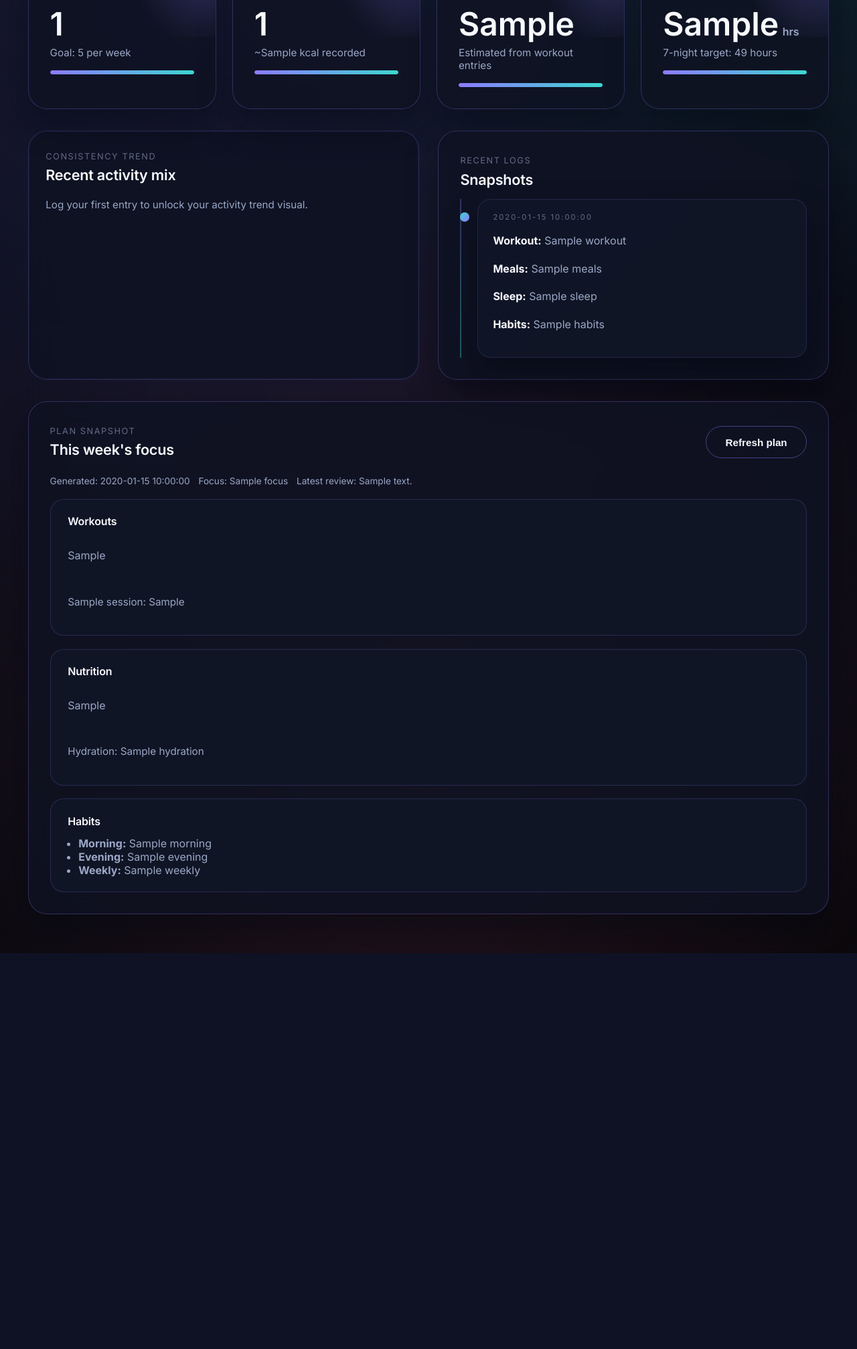
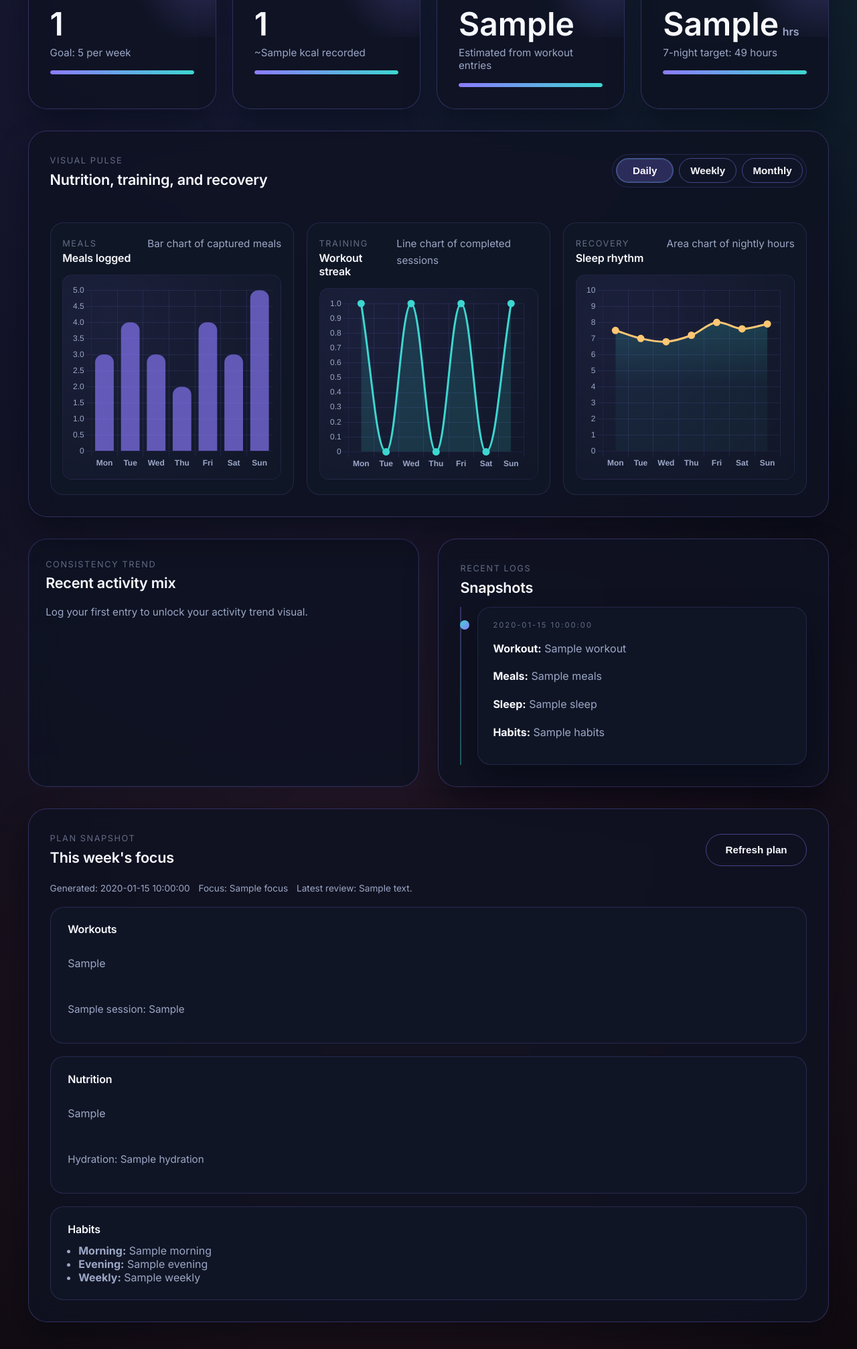
Before and after one commit to justnkev/testing_ai, a Flask app: template app/templates/dashboard.html in a window 1280 px wide. Shown: the part 428-2442 px from the top of the page at 67% size. Before the commit the page ends 1851 px from the top, so only its background shows below. Run offline with Flask 3, Linux system fonts and the light colour scheme; the template is opened without the code that fills it: most values are stand-ins (such as "Sample title", 1, 10 or a date in 2020); parts of the project's set-up code (start-up, migrations or seed data) failed here and were passed over; some libraries are stand-ins or nearby versions.

Commit message:
Add interactive charts to dashboard

```diff
--- a/app/static/css/styles.css
+++ b/app/static/css/styles.css
@@ -1088,6 +1088,79 @@ input[type="file"] {
   grid-template-columns: repeat(auto-fit, minmax(160px, 1fr));
 }
 
+.chart-section {
+  display: grid;
+  gap: 1.6rem;
+}
+
+.chart-header {
+  align-items: center;
+}
+
+.chart-toggle {
+  display: inline-flex;
+  gap: 0.5rem;
+  padding: 0.35rem;
+  background: rgba(17, 23, 39, 0.85);
+  border: 1px solid rgba(140, 123, 255, 0.18);
+  border-radius: 999px;
+}
+
+.chart-toggle .fv-button {
+  padding: 0.55rem 0.95rem;
+  min-width: 86px;
+  border-radius: 999px;
+}
+
+.chart-toggle .fv-button.is-active {
+  background: rgba(140, 123, 255, 0.24);
+  border-color: rgba(140, 123, 255, 0.42);
+  box-shadow: inset 0 0 0 1px rgba(61, 214, 208, 0.25);
+}
+
+.chart-grid {
+  display: grid;
+  gap: 1.2rem;
+  grid-template-columns: repeat(auto-fit, minmax(260px, 1fr));
+}
+
+.chart-card {
+  margin: 0;
+  padding: 1.2rem 1.1rem 1.4rem;
+  border-radius: var(--radius-md);
+  border: 1px solid rgba(140, 123, 255, 0.16);
+  background: rgba(17, 23, 39, 0.92);
+  display: grid;
+  gap: 0.9rem;
+}
+
+.chart-card__header {
+  display: flex;
+  justify-content: space-between;
+  gap: 0.8rem;
+  align-items: flex-start;
+}
+
+.chart-card__header h4 {
+  margin: 0.2rem 0 0;
+}
+
+.chart-card__canvas {
+  background: radial-gradient(circle at 20% 20%, rgba(140, 123, 255, 0.1), rgba(17, 23, 39, 0.9));
+  border-radius: var(--radius-sm);
+  padding: 0.75rem;
+  border: 1px solid rgba(140, 123, 255, 0.1);
+}
+
+.chart-card canvas {
+  width: 100%;
+  height: 260px;
+}
+
+.chart-grid .stat-detail {
+  margin: 0;
+}
+
 .auth-card {
   max-width: 420px;
   margin: 3rem auto 4rem;
@@ -1115,6 +1188,11 @@ input[type="file"] {
 @media (max-width: 992px) {
   .fitvision-shell {
     flex-direction: column;
+  }
+
+  .chart-toggle {
+    width: 100%;
+    justify-content: space-between;
   }
 
   .fitvision-sidebar {
@@ -1151,6 +1229,10 @@ input[type="file"] {
     flex-direction: column;
   }
 
+  .chart-grid {
+    grid-template-columns: 1fr;
+  }
+
   .fitvision-topbar {
     padding: 1.2rem;
   }
--- a/app/static/js/dashboard.js
+++ b/app/static/js/dashboard.js
@@ -1,7 +1,6 @@
 document.addEventListener('DOMContentLoaded', () => {
   const promptTarget = document.querySelector('[data-weekly-prompt]');
-  if (!promptTarget) return;
-
+  if (promptTarget) {
     fetch('/api/weekly_prompt')
       .then((response) => response.json())
       .then((data) => {
@@ -12,4 +11,195 @@ document.addEventListener('DOMContentLoaded', () => {
       .catch(() => {
         // Fail silently; server already renders a fallback prompt.
       });
+  }
+
+  const chartSection = document.querySelector('.chart-section');
+  const chartLibraryReady = () => typeof Chart !== 'undefined';
+
+  if (chartSection && chartLibraryReady()) {
+    const chartRanges = {
+      daily: {
+        labels: ['Mon', 'Tue', 'Wed', 'Thu', 'Fri', 'Sat', 'Sun'],
+        meals: [3, 4, 3, 2, 4, 3, 5],
+        workouts: [1, 0, 1, 0, 1, 0, 1],
+        sleep: [7.5, 7, 6.8, 7.2, 8, 7.6, 7.9],
+      },
+      weekly: {
+        labels: ['Week 1', 'Week 2', 'Week 3', 'Week 4'],
+        meals: [19, 21, 22, 20],
+        workouts: [3, 4, 4, 3],
+        sleep: [49, 51, 48, 50],
+      },
+      monthly: {
+        labels: ['May', 'Jun', 'Jul', 'Aug', 'Sep', 'Oct'],
+        meals: [82, 87, 90, 88, 92, 95],
+        workouts: [14, 15, 16, 15, 17, 18],
+        sleep: [205, 212, 208, 214, 216, 218],
+      },
+    };
+
+    const canvasElements = {
+      meals: document.getElementById('mealsChart'),
+      workouts: document.getElementById('workoutsChart'),
+      sleep: document.getElementById('sleepChart'),
+    };
+
+    const chartInstances = {};
+
+    const baseOptions = {
+      responsive: true,
+      maintainAspectRatio: false,
+      animation: {
+        duration: 700,
+        easing: 'easeOutQuad',
+      },
+      plugins: {
+        legend: { display: false },
+        tooltip: {
+          backgroundColor: 'rgba(12, 16, 31, 0.9)',
+          borderColor: 'rgba(140, 123, 255, 0.35)',
+          borderWidth: 1,
+          padding: 12,
+          titleFont: { weight: '600' },
+        },
+      },
+      scales: {
+        x: {
+          grid: { color: 'rgba(140, 123, 255, 0.12)' },
+          ticks: { color: '#9ba7c6', font: { weight: '600' } },
+        },
+        y: {
+          beginAtZero: true,
+          grid: { color: 'rgba(140, 123, 255, 0.12)' },
+          ticks: { color: '#9ba7c6' },
+        },
+      },
+    };
+
+    const sleepGradient = (ctx) => {
+      const gradient = ctx.createLinearGradient(0, 0, 0, ctx.canvas.height);
+      gradient.addColorStop(0, 'rgba(61, 214, 208, 0.3)');
+      gradient.addColorStop(1, 'rgba(61, 214, 208, 0.05)');
+      return gradient;
+    };
+
+    const buildCharts = (rangeKey = 'daily') => {
+      const range = chartRanges[rangeKey] || chartRanges.daily;
+
+      if (canvasElements.meals) {
+        if (!chartInstances.meals) {
+          chartInstances.meals = new Chart(canvasElements.meals, {
+            type: 'bar',
+            data: {
+              labels: range.labels,
+              datasets: [
+                {
+                  data: range.meals,
+                  backgroundColor: 'rgba(140, 123, 255, 0.65)',
+                  borderColor: 'rgba(140, 123, 255, 0.95)',
+                  borderRadius: 12,
+                  hoverBackgroundColor: 'rgba(160, 143, 255, 0.8)',
+                },
+              ],
+            },
+            options: baseOptions,
           });
+        } else {
+          chartInstances.meals.data.labels = range.labels;
+          chartInstances.meals.data.datasets[0].data = range.meals;
+          chartInstances.meals.update();
+        }
+      }
+
+      if (canvasElements.workouts) {
+        if (!chartInstances.workouts) {
+          chartInstances.workouts = new Chart(canvasElements.workouts, {
+            type: 'line',
+            data: {
+              labels: range.labels,
+              datasets: [
+                {
+                  data: range.workouts,
+                  borderColor: '#3dd6d0',
+                  backgroundColor: 'rgba(61, 214, 208, 0.15)',
+                  borderWidth: 3,
+                  pointRadius: 4,
+                  pointBackgroundColor: '#3dd6d0',
+                  pointHoverRadius: 6,
+                  tension: 0.4,
+                  fill: true,
+                },
+              ],
+            },
+            options: {
+              ...baseOptions,
+              plugins: {
+                ...baseOptions.plugins,
+                tooltip: {
+                  ...baseOptions.plugins.tooltip,
+                  callbacks: {
+                    title: (items) => `${items[0].label} activity`,
+                  },
+                },
+              },
+            },
+          });
+        } else {
+          chartInstances.workouts.data.labels = range.labels;
+          chartInstances.workouts.data.datasets[0].data = range.workouts;
+          chartInstances.workouts.update();
+        }
+      }
+
+      if (canvasElements.sleep) {
+        if (!chartInstances.sleep) {
+          const context = canvasElements.sleep.getContext('2d');
+          chartInstances.sleep = new Chart(context, {
+            type: 'line',
+            data: {
+              labels: range.labels,
+              datasets: [
+                {
+                  data: range.sleep,
+                  borderColor: '#ffc773',
+                  backgroundColor: sleepGradient(context),
+                  fill: true,
+                  borderWidth: 3,
+                  tension: 0.35,
+                  pointRadius: 4,
+                  pointBackgroundColor: '#ffc773',
+                  pointHoverRadius: 6,
+                },
+              ],
+            },
+            options: {
+              ...baseOptions,
+              scales: {
+                ...baseOptions.scales,
+                y: {
+                  ...baseOptions.scales.y,
+                  suggestedMax: Math.max(...range.sleep) + 2,
+                },
+              },
+            },
+          });
+        } else {
+          chartInstances.sleep.data.labels = range.labels;
+          chartInstances.sleep.data.datasets[0].data = range.sleep;
+          chartInstances.sleep.update();
+        }
+      }
+    };
+
+    const toggleButtons = chartSection.querySelectorAll('[data-range]');
+    toggleButtons.forEach((button) => {
+      button.addEventListener('click', () => {
+        toggleButtons.forEach((btn) => btn.classList.remove('is-active'));
+        button.classList.add('is-active');
+        buildCharts(button.dataset.range);
+      });
+    });
+
+    buildCharts('daily');
+  }
+});
--- a/app/templates/dashboard.html
+++ b/app/templates/dashboard.html
@@ -40,6 +40,58 @@
       <div class="stat-detail">7-night target: 49 hours</div>
       <div class="progress-meter" style="--progress: {{ stats.sleep_completion }}%;"></div>
     </article>
+  </section>
+
+  <section class="surface-card chart-section" aria-label="Progress visualizations">
+    <div class="section-header chart-header">
+      <div>
+        <small>Visual pulse</small>
+        <h3 style="margin:0.4rem 0 0;">Nutrition, training, and recovery</h3>
+      </div>
+      <div class="chart-toggle" role="group" aria-label="Select chart interval">
+        <button type="button" class="fv-button fv-button--ghost is-active" data-range="daily">Daily</button>
+        <button type="button" class="fv-button fv-button--ghost" data-range="weekly">Weekly</button>
+        <button type="button" class="fv-button fv-button--ghost" data-range="monthly">Monthly</button>
+      </div>
+    </div>
+    <div class="chart-grid" role="list">
+      <figure class="chart-card" role="listitem" aria-labelledby="meals-chart-title">
+        <div class="chart-card__header">
+          <div>
+            <small>Meals</small>
+            <h4 id="meals-chart-title">Meals logged</h4>
+          </div>
+          <p class="stat-detail">Bar chart of captured meals</p>
+        </div>
+        <div class="chart-card__canvas" role="img" aria-label="Meals logged chart">
+          <canvas id="mealsChart" aria-hidden="true"></canvas>
+        </div>
+      </figure>
+      <figure class="chart-card" role="listitem" aria-labelledby="workouts-chart-title">
+        <div class="chart-card__header">
+          <div>
+            <small>Training</small>
+            <h4 id="workouts-chart-title">Workout streak</h4>
+          </div>
+          <p class="stat-detail">Line chart of completed sessions</p>
+        </div>
+        <div class="chart-card__canvas" role="img" aria-label="Workouts completed chart">
+          <canvas id="workoutsChart" aria-hidden="true"></canvas>
+        </div>
+      </figure>
+      <figure class="chart-card" role="listitem" aria-labelledby="sleep-chart-title">
+        <div class="chart-card__header">
+          <div>
+            <small>Recovery</small>
+            <h4 id="sleep-chart-title">Sleep rhythm</h4>
+          </div>
+          <p class="stat-detail">Area chart of nightly hours</p>
+        </div>
+        <div class="chart-card__canvas" role="img" aria-label="Sleep hours chart">
+          <canvas id="sleepChart" aria-hidden="true"></canvas>
+        </div>
+      </figure>
+    </div>
   </section>
 
   <div class="grid-responsive">
@@ -129,5 +181,6 @@
     <p class="stat-detail">Complete onboarding to receive your personalized plan.</p>
     {% endif %}
   </section>
+  <script src="https://cdn.jsdelivr.net/npm/chart.js@4.4.1/dist/chart.umd.min.js" defer></script>
 </div>
 {% endblock %}
```
Lines whose indentation alone changed are shown as unchanged.
